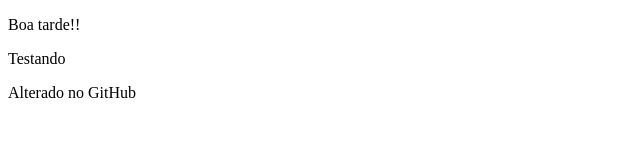
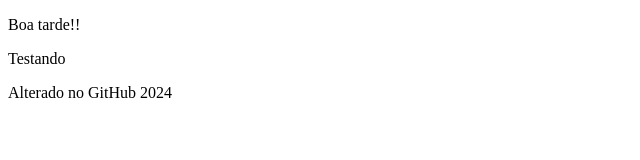
Before and after one commit to eduardojosechinaglia/teste-github-vscode, a plain HTML site: page index.html in a window 1280 px wide. Shown: the full height of the page, 0-640 px from the left. Drawn offline with Linux system fonts and the light colour scheme.

Commit message:
Update index.html

```diff
--- a/index.html
+++ b/index.html
@@ -8,6 +8,6 @@
 <body>
     <p>Boa tarde!!</p>
     <p>Testando</p>
-    <p>Alterado no GitHub</p>
+    <p>Alterado no GitHub 2024</p>
 </body>
 </html>
```
